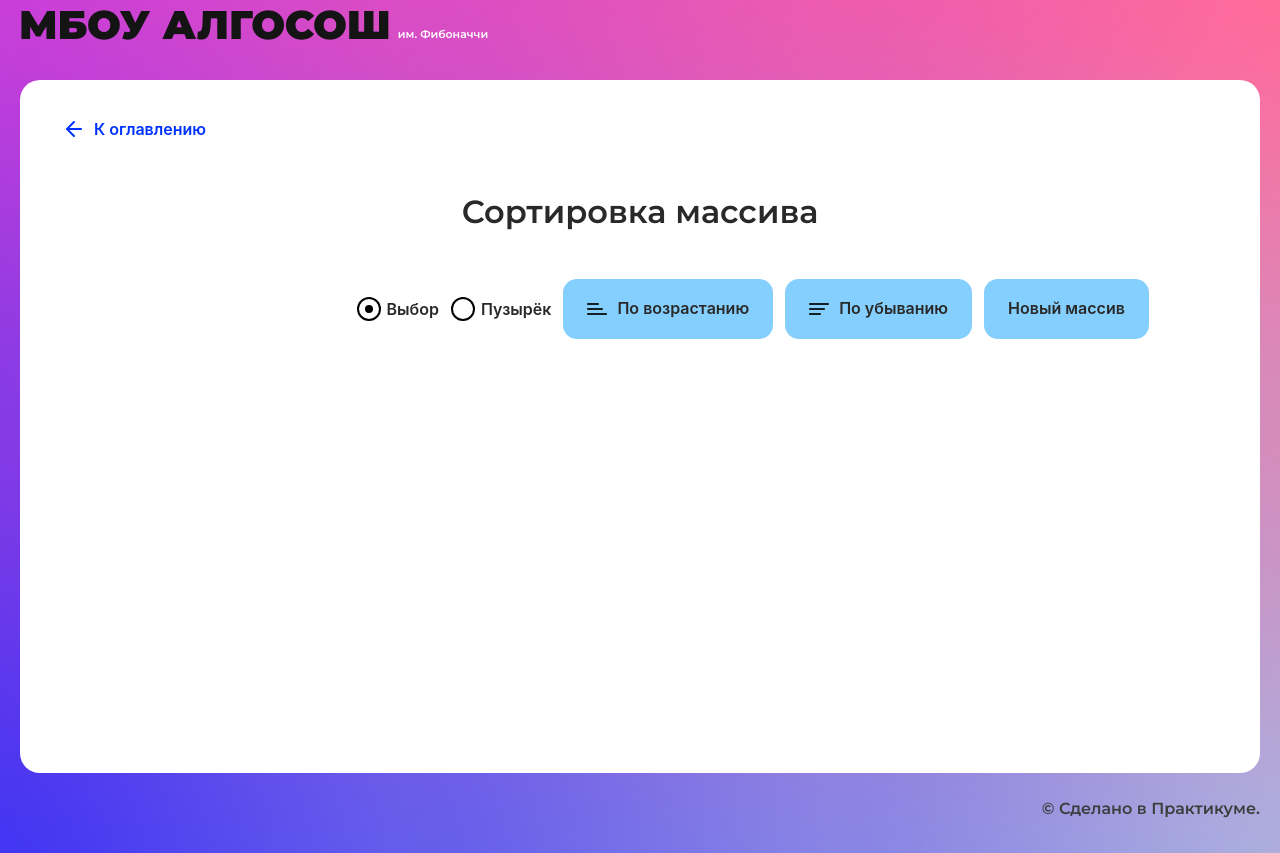
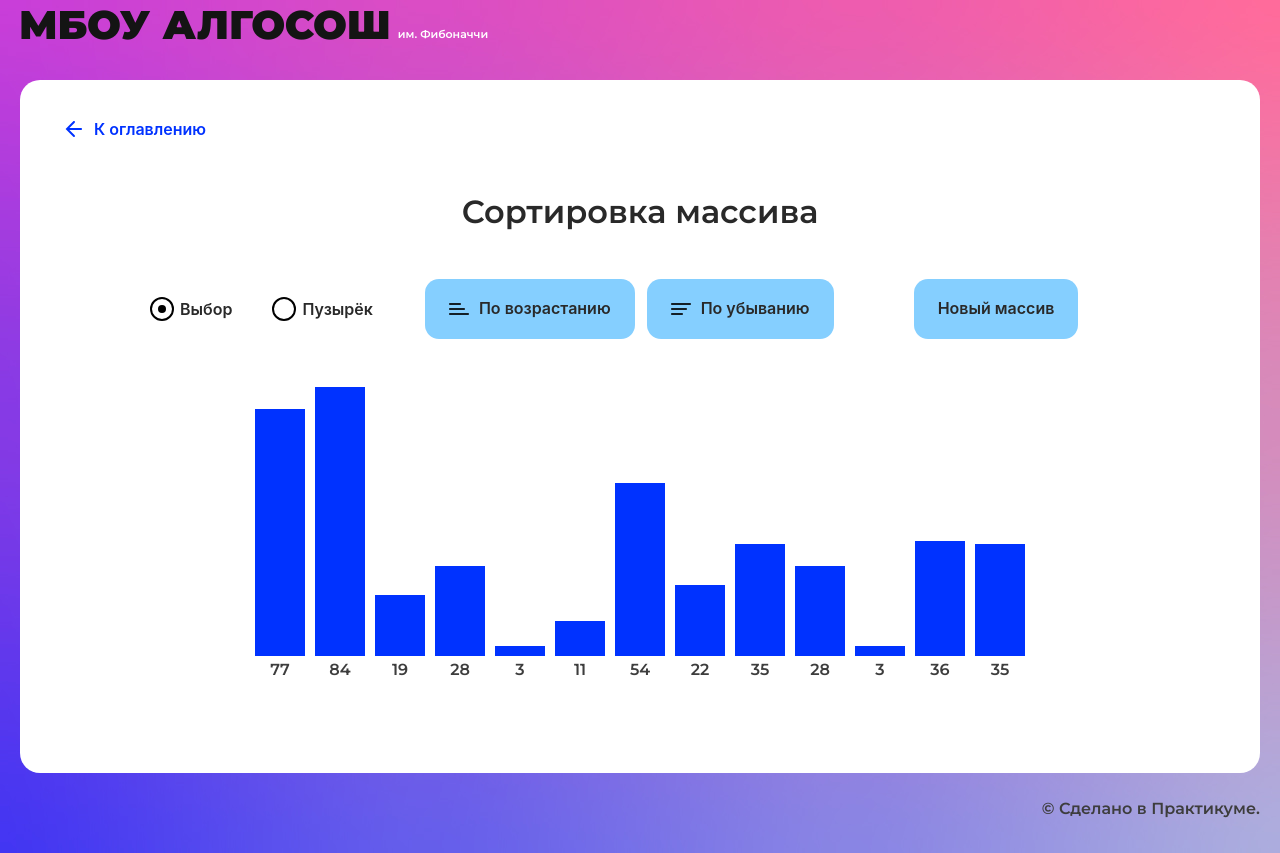
Before and after one commit to Kettrin62/algososh, a React (Create React App) app: page /sorting in a window 1280 px wide. Built offline with nearby package versions, Linux system fonts and the light colour scheme.

Commit message:
feat: feature/sorting

```diff
--- a/src/components/form/form.tsx
+++ b/src/components/form/form.tsx
@@ -4,14 +4,16 @@ import formStyles from './form.module.css';
 interface IFormProps {
   name: string;
   onSubmit?: (e: React.FormEvent) => void;
-  extraClass?: string;
+  extraClassForm?: string;
+  extraClassFieldset?: string;
 };
 
 const Form: FC<IFormProps> = (props) => {
-  const className = `${formStyles.form__info} ${props.extraClass}`;
+  const classNameForm = `${formStyles.form} ${props.extraClassForm}`;
+  const classNameFieldset = `${formStyles.form__info} ${props.extraClassFieldset}`;
   return (
-    <form name={props.name} className={formStyles.form} onSubmit={props.onSubmit}>
-      <fieldset className={className}>
+    <form name={props.name} className={classNameForm} onSubmit={props.onSubmit}>
+      <fieldset className={classNameFieldset}>
         {props.children}
       </fieldset>
     </form>
--- a/src/components/sorting-page/sorting-page.module.css
+++ b/src/components/sorting-page/sorting-page.module.css
@@ -1,3 +1,36 @@
 .form {
+  width: 980px;
+}
+
+.fieldset {
   align-items: center;
+  width: 980px;
 }
+
+.radio {
+  display: flex;
+  gap: 40px;
+  margin-right: 40px;
+}
+
+.size_ascending {
+  min-width: 208px;
+}
+
+.size_descending {
+  min-width: 187px;
+}
+
+.button {
+  margin-left: 68px;
+}
+
+.list {
+  list-style-type: none;
+  margin: 48px 0 0;
+  padding: 0;
+  display: flex;
+  gap: 10px;
+  align-items: flex-end;
+  justify-content: center;
+}
--- a/src/components/sorting-page/sorting-page.tsx
+++ b/src/components/sorting-page/sorting-page.tsx
@@ -1,58 +1,195 @@
-import React from 'react';
+import React, { useState, useEffect } from 'react';
+import { SHORT_DELAY_IN_MS } from '../../constants/delays';
+import { TElement, TSelector } from '../../types/data';
 import { Direction } from '../../types/direction';
+import { ElementStates } from '../../types/element-states';
+import { randomArr, swap } from '../../utils/functions';
 import Form from '../form/form';
 import { Button } from '../ui/button/button';
+import { Column } from '../ui/column/column';
 import { RadioInput } from '../ui/radio-input/radio-input';
 import { SolutionLayout } from '../ui/solution-layout/solution-layout';
 import sortingStyles from './sorting-page.module.css';
 
 export const SortingPage: React.FC = () => {
+  const [array, setArray] = useState<TElement<number>[]>();
+  const [radioInputValue, setRadioInputValue] = useState('');
+  const [stateButtonAscending, setStateButtonAscending] = useState({
+    isLoader: false,
+    disabled: false,
+  });
+  const [stateButtonDescending, setStateButtonDescending] = useState({
+    isLoader: false,
+    disabled: false,
+  });
+  const [disabled, setDisabled] = useState(false);
 
+  useEffect(() => {
+    setArray(randomArr());
+    setRadioInputValue('selection');
+  }, [])
 
+  const selectionSort = async (arr: TElement<number>[], selector: TSelector) => {
+    if (arr[0].state !== ElementStates.Default) {
+      arr.forEach(item => item.state = ElementStates.Default);
+    }
+    const { length } = arr;
+    for (let i = 0; i < length - 1; i++) {
+      let maxInd = i;
+      let minInd = i;
+      for (let j = i + 1; j < length; j++) {
+        arr[i].state = ElementStates.Changing;
+        arr[j].state = ElementStates.Changing;
+        setArray([...arr]);
+        await new Promise((resolve: any) =>
+          setTimeout(() => {
+            resolve();
+          }, SHORT_DELAY_IN_MS)
+        );
+        if (selector === 'descending' && arr[maxInd].value < arr[j].value) {
+          maxInd = j;
+        }
+        if (selector === 'ascending' && arr[minInd].value > arr[j].value) {
+          minInd = j;
+        }
+        arr[j].state = ElementStates.Default;
+        setArray([...arr]);
+      }
+      selector === 'descending' && swap(arr, i, maxInd);
+      selector === 'ascending' && swap(arr, i, minInd);
+      arr[i].state = ElementStates.Modified;
+    }
+    arr[length - 1].state = ElementStates.Modified;
+    setArray([...arr]);
+    setDisabled(false);
+    setStateButtonAscending({
+      isLoader: false,
+      disabled: false,
+    });
+    setStateButtonDescending({
+      isLoader: false,
+      disabled: false,
+    });
+  };
+
+  const bubbleSort = async (arr: TElement<number>[], selector: TSelector) => {
+    if (arr[0].state !== ElementStates.Default) {
+      arr.forEach(item => item.state = ElementStates.Default);
+    }
+    for (let i = 0; i < arr.length; i++) {
+      for (let j = 0; j < arr.length - i - 1; j++) {
+        arr[j].state = ElementStates.Changing;
+        arr[j + 1].state = ElementStates.Changing;
+        setArray([...arr]);
+        await new Promise((resolve: any) =>
+          setTimeout(() => {
+            resolve();
+          }, SHORT_DELAY_IN_MS)
+        );
+        if (
+          selector === 'descending' && arr[j].value < arr[j + 1].value ||
+          selector === 'ascending' && arr[j].value > arr[j + 1].value
+        ) {
+          swap(arr, j, j + 1);
+        }
+        arr[j].state = ElementStates.Default;
+      }
+      arr[arr.length - i - 1].state = ElementStates.Modified;
+    }
+    setArray([...arr]);
+    setDisabled(false);
+    setStateButtonAscending({
+      isLoader: false,
+      disabled: false,
+    });
+    setStateButtonDescending({
+      isLoader: false,
+      disabled: false,
+    });
+  };
+
+  const onClickAscending = () => {
+    radioInputValue === 'selection' && array && selectionSort(array, 'ascending');
+    radioInputValue === 'bubble' && array && bubbleSort(array, 'ascending');
+    setStateButtonAscending({...stateButtonAscending, isLoader: true});
+    setStateButtonDescending({...stateButtonDescending, disabled: true});
+    setDisabled(true);
+  };
+
+  const onClickDescending = () => {
+    radioInputValue === 'selection' && array && selectionSort(array, 'descending');
+    radioInputValue === 'bubble' && array && bubbleSort(array, 'descending');
+    setStateButtonAscending({...stateButtonAscending, disabled: true});
+    setStateButtonDescending({...stateButtonDescending, isLoader: true});
+    setDisabled(true);
+  };
+
+  const onChangeRadioInputValue = (value: string) => {
+    setRadioInputValue(value);
+  };
+
+  const onClickRandom = () => {
+    setArray(randomArr());
+  };
 
   return (
     <SolutionLayout title='Сортировка массива'>
-      <Form name='sorting' extraClass={sortingStyles.form}>
+      <Form
+        name='sorting'
+        extraClassForm={sortingStyles.form}
+        extraClassFieldset={sortingStyles.fieldset}
+      >
+        <div className={sortingStyles.radio}>
           <RadioInput
             label='Выбор'
             name="choice"
-          checked
+            value='selection'
+            checked={radioInputValue === 'selection'}
+            onChange={() => onChangeRadioInputValue('selection')}
           />
           <RadioInput
             label='Пузырёк'
             name="choice"
+            value='bubble'
+            checked={radioInputValue === 'bubble'}
+            onChange={() => onChangeRadioInputValue('bubble')}
           />
+        </div>
         <Button
           text='По&nbsp;возрастанию'
           sorting={Direction.Ascending}
+          onClick={onClickAscending}
+          isLoader={stateButtonAscending.isLoader}
+          disabled={stateButtonAscending.disabled}
+          extraClass={sortingStyles.size_ascending}
         />
         <Button
           text='По&nbsp;убыванию'
           sorting={Direction.Descending}
+          onClick={onClickDescending}
+          isLoader={stateButtonDescending.isLoader}
+          disabled={stateButtonDescending.disabled}
+          extraClass={sortingStyles.size_descending}
         />
         <Button
           text='Новый&nbsp;массив'
+          extraClass={sortingStyles.button}
+          onClick={onClickRandom}
+          disabled={disabled}
         />
       </Form>
+      {array && (
+        <ul className={sortingStyles.list}>
+          {array.map((el, index) => (
+            <li key={index}>
+              <Column
+                index={el.value}
+                state={el.state}
+              />
+            </li>
+          ))}
+        </ul>
+      )}
     </SolutionLayout>
   );
 };
-
-// export enum Direction {
-//   Ascending = "ascending",
-//   Descending = "descending",
-// }
-
-{/* <RadioInput
-            label="Выбор"
-            name="sort"
-            value="check"
-            onChange={() => onChangeRadio("check")}
-            defaultChecked
-          />
-          <RadioInput
-            label="Пузырёк"
-            name="sort"
-            value="bubble"
-            onChange={() => onChangeRadio("bubble")}
-          /> */}
--- a/src/components/string/string.tsx
+++ b/src/components/string/string.tsx
@@ -1,6 +1,6 @@
 import React, { useState, useEffect } from 'react';
 import { DELAY_IN_MS } from '../../constants/delays';
-import { TCircle } from '../../types/data';
+import { TElement } from '../../types/data';
 import { ElementStates } from '../../types/element-states';
 import { stringConversion } from '../../utils/functions';
 import Form from '../form/form';
@@ -13,7 +13,7 @@ import stringStyles from './string.module.css';
 export const StringComponent: React.FC = () => {
   const [textValue, setTextValue] = useState('');
   const [disabled, setDisabled] = useState(true);
-  const [array, setArray] = useState<TCircle[]>();
+  const [array, setArray] = useState<TElement<string>[]>();
   const [isLoader, setIsLoader] = useState(false);
 
   useEffect(() => {
@@ -27,7 +27,7 @@ export const StringComponent: React.FC = () => {
   };
 
   const reverseString = (str: string): void  => {
-    const arr = stringConversion(textValue);
+    const arr = stringConversion(str);
     setArray([...arr]);
     const cycleEnd = arr.length / 2
     for (let i = 0; i < cycleEnd; i++) {
--- a/src/types/data.ts
+++ b/src/types/data.ts
@@ -1,6 +1,8 @@
 import { ElementStates } from './element-states';
 
-export type TCircle = {
-  value: string;
+export type TElement<T> = {
+  value: T;
   state: ElementStates;
 }
+
+export type TSelector = 'descending' | 'ascending';
--- a/src/utils/functions.ts
+++ b/src/utils/functions.ts
@@ -1,8 +1,8 @@
-import { TCircle } from '../types/data';
+import { TElement } from '../types/data';
 import { ElementStates } from '../types/element-states';
 
-export function stringConversion(str: string): TCircle[] {
-  let arr: TCircle[] = [];
+export function stringConversion(str: string): TElement<string>[] {
+  let arr: TElement<string>[] = [];
   for (let i = 0; i < str.length; i++) {
     arr.push({
       value: str[i],
@@ -11,3 +11,24 @@ export function stringConversion(str: string): TCircle[] {
   };
   return arr;
 };
+
+export function randomArr(minLen = 3, maxLen = 17, max = 100): TElement<number>[] {
+  const random = (min: number, max: number) => {
+    return Math.floor(Math.random() * (max - min + 1)) + min;
+  };
+  const randomLen = random(minLen, maxLen);
+  const array: TElement<number>[] = [];
+  for (let i = 0; i < randomLen; i++) {
+    array.push({
+      value: random(0, max),
+      state: ElementStates.Default,
+    });
+  }
+  return array;
+}
+
+export const swap = (arr: TElement<number>[], firstIndex: number, secondIndex: number): void => {
+  const temp = arr[firstIndex].value;
+  arr[firstIndex].value = arr[secondIndex].value;
+  arr[secondIndex].value = temp;
+};
```
Lines whose indentation alone changed are shown as unchanged.
